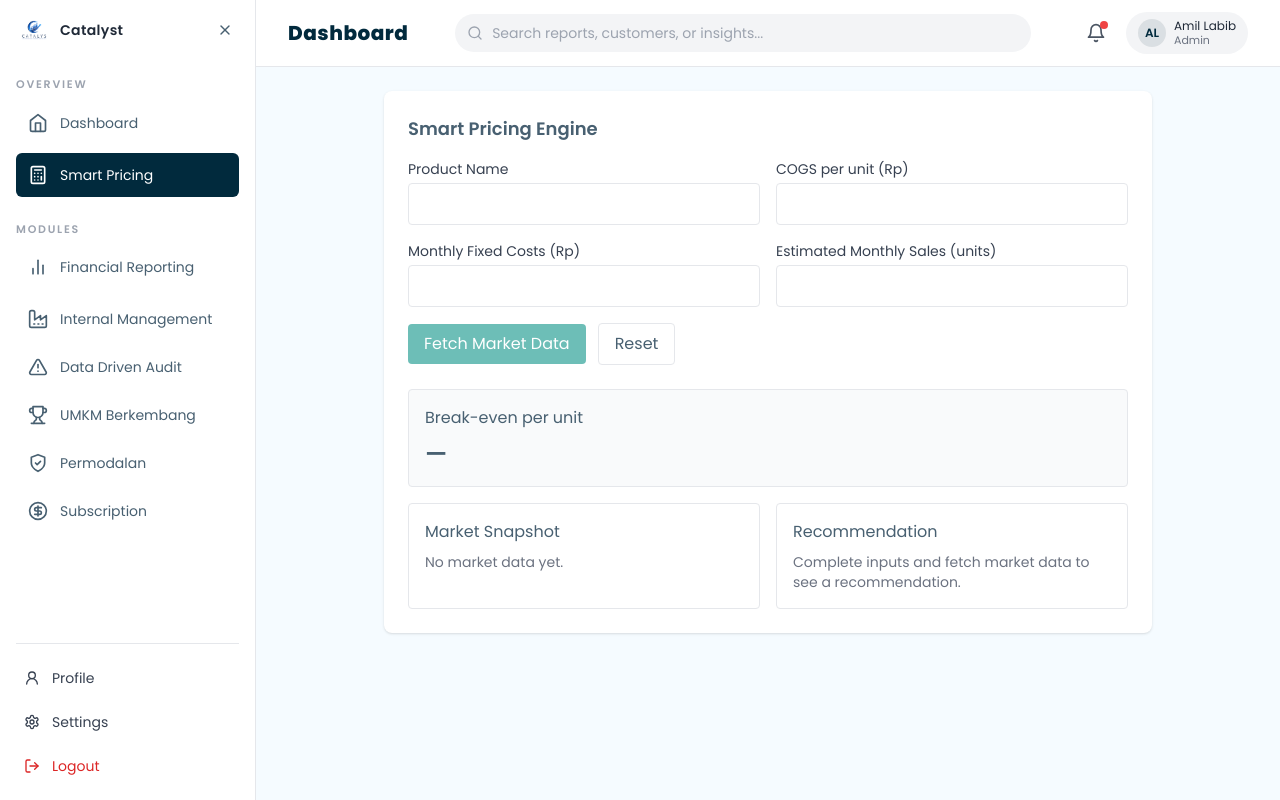
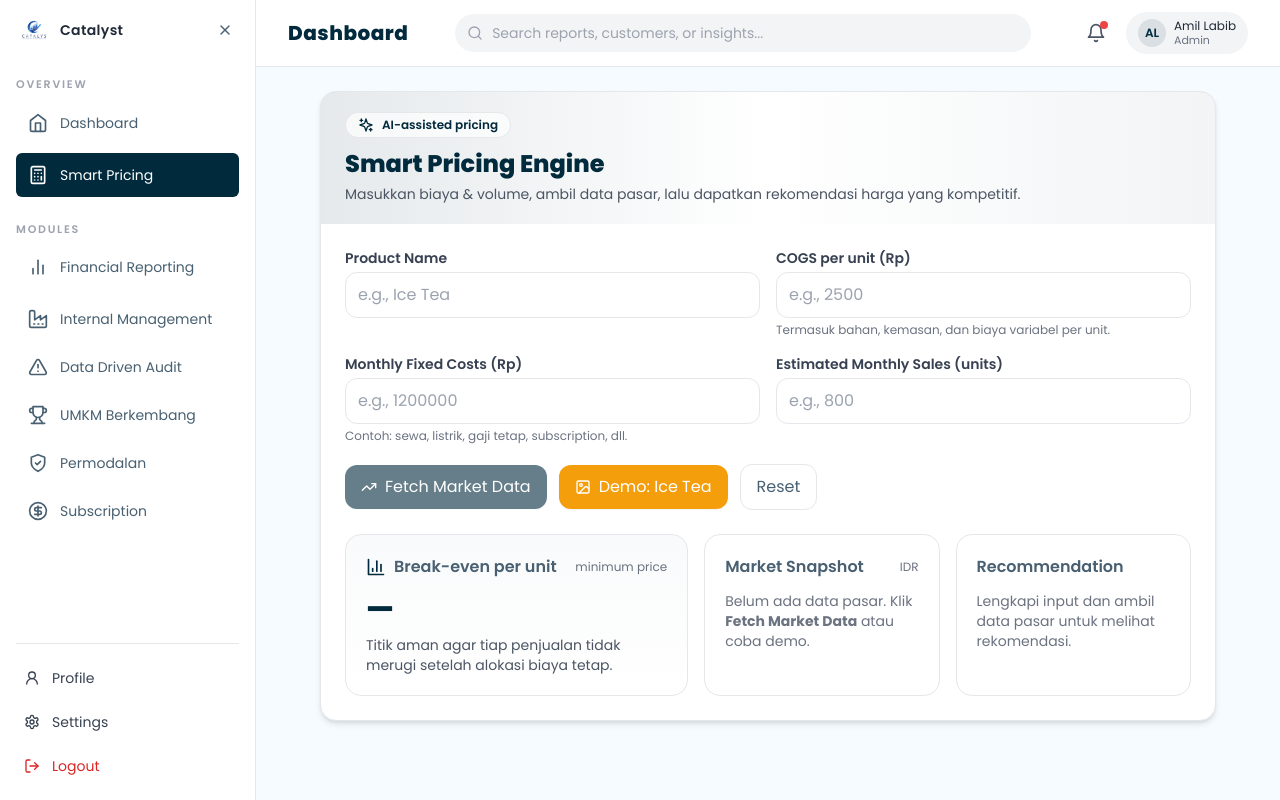
Before and after one commit to AmilLabib/catalyst, a React (Vite) app: page /smart-pricing in a window 1280 px wide. Built offline with nearby package versions, Linux system fonts and the light colour scheme.

Commit message:
smart pricing

```diff
--- a/src/components/SmartPricing.tsx
+++ b/src/components/SmartPricing.tsx
@@ -1,5 +1,11 @@
-import { useState } from "react";
+import { useMemo, useState } from "react";
 import { fetchMarketPricing } from "../utils/pricing";
+import {
+  BarChart3,
+  Image as ImageIcon,
+  Sparkles,
+  TrendingUp,
+} from "lucide-react";
 
 type FormState = {
   productName: string;
@@ -22,6 +28,10 @@ function formatCurrency(n: number) {
     currency: "IDR",
     maximumFractionDigits: 0,
   });
+}
+
+function clamp(n: number, min: number, max: number) {
+  return Math.min(max, Math.max(min, n));
 }
 
 export default function SmartPricing() {
@@ -142,7 +152,38 @@ export default function SmartPricing() {
     setLoading(false);
   };
 
+  const handleDemoIcedTea = async () => {
+    // Fill with reasonable demo values for 'Ice Tea'
+    setForm({
+      productName: "Ice Tea",
+      cogs: 2500,
+      monthlyFixed: 1200000,
+      estMonthlySales: 800,
+    });
+
+    setLoading(true);
+    // Use deterministic demo market numbers (in IDR)
+    const demoMarket = { average: 8000, lowest: 6500, highest: 12000 };
+    // image lives in public/ice-tea.png
+    setMarket(demoMarket);
+    setImageUrl("/ice-tea.png");
+    setLoading(false);
+  };
+
   const breakEven = breakEvenPerUnit();
+
+  const score = useMemo(() => {
+    if (!market || breakEven === null) return null;
+    const ideal = market.average;
+    if (ideal <= 0) return null;
+    // Score how close our recommendation is to market avg while still >= break-even.
+    // 0..100 where 100 is very close to market avg, and penalize if under break-even.
+    const rec = computeRecommendation(ideal, breakEven);
+    const distance = Math.abs(rec - ideal) / ideal; // 0..inf
+    const base = 100 - distance * 100;
+    const penalty = rec < breakEven ? 35 : 0;
+    return Math.round(clamp(base - penalty, 0, 100));
+  }, [market, breakEven]);
 
   let recommendedPrice: number | null = null;
   let profitMarginPct: number | null = null;
@@ -171,23 +212,51 @@ export default function SmartPricing() {
   }
 
   return (
-    <div className="bg-white rounded-lg shadow p-6 max-w-3xl mx-auto">
-      <h3 className="text-lg font-semibold mb-4">Smart Pricing Engine</h3>
+    <div className="max-w-4xl mx-auto">
+      <div className="rounded-2xl shadow-md overflow-hidden border bg-white">
+        <div className="px-6 py-5 bg-gradient-to-r from-primary/10 via-white to-primary/5">
+          <div className="flex items-start justify-between gap-4">
+            <div>
+              <div className="inline-flex items-center gap-2 px-3 py-1 rounded-full bg-white/70 border text-primary text-xs font-semibold">
+                <Sparkles className="w-4 h-4" /> AI-assisted pricing
+              </div>
+              <h3 className="text-2xl font-extrabold text-primary mt-2">
+                Smart Pricing Engine
+              </h3>
+              <p className="text-sm text-gray-600 mt-1">
+                Masukkan biaya & volume, ambil data pasar, lalu dapatkan
+                rekomendasi harga yang kompetitif.
+              </p>
+            </div>
 
+            {score !== null && (
+              <div className="rounded-xl border bg-white px-4 py-3 min-w-[10rem]">
+                <p className="text-xs text-gray-500">Pricing fit score</p>
+                <p className="text-2xl font-extrabold text-primary">
+                  {score}/100
+                </p>
+                <p className="text-xs text-gray-500">(closer to market avg)</p>
+              </div>
+            )}
+          </div>
+        </div>
+
+        <div className="px-6 py-6">
           <div className="grid grid-cols-1 md:grid-cols-2 gap-4">
             <div>
-          <label className="block text-sm font-medium text-gray-700">
+              <label className="block text-sm font-semibold text-gray-700">
                 Product Name
               </label>
               <input
                 value={form.productName}
                 onChange={(e) => handleChange("productName", e.target.value)}
-            className="mt-1 block w-full rounded border px-3 py-2"
+                placeholder="e.g., Ice Tea"
+                className="mt-1 block w-full rounded-xl border px-3 py-2.5 focus:outline-none focus:ring-2 focus:ring-primary/30"
               />
             </div>
 
             <div>
-          <label className="block text-sm font-medium text-gray-700">
+              <label className="block text-sm font-semibold text-gray-700">
                 COGS per unit (Rp)
               </label>
               <input
@@ -196,114 +265,179 @@ export default function SmartPricing() {
                 type="number"
                 min="0"
                 step="1"
-            className="mt-1 block w-full rounded border px-3 py-2"
+                placeholder="e.g., 2500"
+                className="mt-1 block w-full rounded-xl border px-3 py-2.5 focus:outline-none focus:ring-2 focus:ring-primary/30"
               />
+              <p className="text-xs text-gray-500 mt-1">
+                Termasuk bahan, kemasan, dan biaya variabel per unit.
+              </p>
             </div>
 
             <div>
-          <label className="block text-sm font-medium text-gray-700">
+              <label className="block text-sm font-semibold text-gray-700">
                 Monthly Fixed Costs (Rp)
               </label>
               <input
-            value={form.monthlyFixed === "" ? "" : String(form.monthlyFixed)}
+                value={
+                  form.monthlyFixed === "" ? "" : String(form.monthlyFixed)
+                }
                 onChange={(e) => handleChange("monthlyFixed", e.target.value)}
                 type="number"
                 min="0"
                 step="1"
-            className="mt-1 block w-full rounded border px-3 py-2"
+                placeholder="e.g., 1200000"
+                className="mt-1 block w-full rounded-xl border px-3 py-2.5 focus:outline-none focus:ring-2 focus:ring-primary/30"
               />
+              <p className="text-xs text-gray-500 mt-1">
+                Contoh: sewa, listrik, gaji tetap, subscription, dll.
+              </p>
             </div>
 
             <div>
-          <label className="block text-sm font-medium text-gray-700">
+              <label className="block text-sm font-semibold text-gray-700">
                 Estimated Monthly Sales (units)
               </label>
               <input
                 value={
-              form.estMonthlySales === "" ? "" : String(form.estMonthlySales)
+                  form.estMonthlySales === ""
+                    ? ""
+                    : String(form.estMonthlySales)
                 }
-            onChange={(e) => handleChange("estMonthlySales", e.target.value)}
+                onChange={(e) =>
+                  handleChange("estMonthlySales", e.target.value)
+                }
                 type="number"
                 min="0"
                 step="1"
-            className="mt-1 block w-full rounded border px-3 py-2"
+                placeholder="e.g., 800"
+                className="mt-1 block w-full rounded-xl border px-3 py-2.5 focus:outline-none focus:ring-2 focus:ring-primary/30"
               />
             </div>
           </div>
 
-      <div className="flex items-center gap-3 mt-4">
+          <div className="flex flex-wrap items-center gap-3 mt-5">
             <button
               onClick={handleFetchMarket}
               disabled={!form.productName || loading}
-          className="px-4 py-2 bg-teal-600 text-white rounded hover:bg-teal-700 disabled:opacity-60"
+              className="inline-flex items-center gap-2 px-4 py-2.5 rounded-xl bg-primary text-white shadow-sm hover:opacity-95 disabled:opacity-60"
             >
+              <TrendingUp className="w-4 h-4" />
               {loading ? "Fetching..." : "Fetch Market Data"}
             </button>
             <button
+              onClick={handleDemoIcedTea}
+              className="inline-flex items-center gap-2 px-4 py-2.5 rounded-xl bg-amber-500 text-white shadow-sm hover:bg-amber-600"
+            >
+              <ImageIcon className="w-4 h-4" /> Demo: Ice Tea
+            </button>
+            <button
               onClick={() => setForm(initialState)}
-          className="px-4 py-2 border rounded"
+              className="px-4 py-2.5 rounded-xl border bg-white hover:bg-gray-50"
             >
               Reset
             </button>
           </div>
 
-      <div className="mt-6">
-        <div className="bg-gray-50 border rounded p-4">
-          <h4 className="font-medium">Break-even per unit</h4>
-          <p className="text-2xl mt-2 font-semibold">
+          <div className="mt-6 grid grid-cols-1 lg:grid-cols-12 gap-4">
+            <div className="lg:col-span-5 rounded-2xl border bg-gradient-to-b from-gray-50 to-white p-5">
+              <div className="flex items-center justify-between">
+                <div className="flex items-center gap-2">
+                  <BarChart3 className="w-5 h-5 text-primary" />
+                  <h4 className="font-semibold">Break-even per unit</h4>
+                </div>
+                <span className="text-xs text-gray-500">minimum price</span>
+              </div>
+              <p className="text-3xl mt-3 font-extrabold text-primary">
                 {breakEven === null ? "—" : formatCurrency(breakEven)}
+              </p>
+              <p className="text-sm text-gray-600 mt-2">
+                Titik aman agar tiap penjualan tidak merugi setelah alokasi
+                biaya tetap.
               </p>
             </div>
 
-        <div className="grid md:grid-cols-2 gap-4 mt-4">
-          <div className="bg-white border rounded p-4">
-            <h5 className="font-medium">Market Snapshot</h5>
+            <div className="lg:col-span-7 grid grid-cols-1 md:grid-cols-2 gap-4">
+              <div className="rounded-2xl border bg-white p-5">
+                <div className="flex items-center justify-between">
+                  <h5 className="font-semibold">Market Snapshot</h5>
+                  <span className="text-xs text-gray-500">IDR</span>
+                </div>
+
                 {market ? (
-              <div className="mt-2">
-                {imageUrl && (
-                  <div className="mb-3">
+                  <div className="mt-3">
+                    {imageUrl ? (
+                      <div className="mb-3 rounded-xl overflow-hidden border bg-gray-50">
                         <img
                           src={imageUrl}
                           alt={form.productName || "product"}
-                      className="w-28 h-28 object-cover rounded"
+                          className="w-full h-40 object-cover"
+                          loading="lazy"
                         />
                       </div>
+                    ) : (
+                      <div className="mb-3 rounded-xl border bg-gray-50 p-4 text-sm text-gray-500 flex items-center gap-2">
+                        <ImageIcon className="w-4 h-4" /> Tidak ada gambar
+                        produk.
+                      </div>
                     )}
-                <p>
-                  Average: <strong>{formatCurrency(market.average)}</strong>
-                </p>
-                <p>
-                  Lowest: <strong>{formatCurrency(market.lowest)}</strong>
-                </p>
-                <p>
-                  Highest: <strong>{formatCurrency(market.highest)}</strong>
+
+                    <div className="grid grid-cols-3 gap-2">
+                      <div className="rounded-xl bg-gray-50 border p-3">
+                        <p className="text-xs text-gray-500">Lowest</p>
+                        <p className="font-bold text-gray-900">
+                          {formatCurrency(market.lowest)}
                         </p>
                       </div>
+                      <div className="rounded-xl bg-gray-50 border p-3">
+                        <p className="text-xs text-gray-500">Average</p>
+                        <p className="font-extrabold text-primary">
+                          {formatCurrency(market.average)}
+                        </p>
+                      </div>
+                      <div className="rounded-xl bg-gray-50 border p-3">
+                        <p className="text-xs text-gray-500">Highest</p>
+                        <p className="font-bold text-gray-900">
+                          {formatCurrency(market.highest)}
+                        </p>
+                      </div>
+                    </div>
+                  </div>
                 ) : (
-              <p className="text-sm text-gray-500 mt-2">No market data yet.</p>
+                  <p className="text-sm text-gray-500 mt-3">
+                    Belum ada data pasar. Klik{" "}
+                    <strong>Fetch Market Data</strong> atau coba demo.
+                  </p>
                 )}
               </div>
 
-          <div className="bg-white border rounded p-4">
-            <h5 className="font-medium">Recommendation</h5>
+              <div className="rounded-2xl border bg-white p-5">
+                <h5 className="font-semibold">Recommendation</h5>
                 {recommendedPrice === null ? (
-              <p className="text-sm text-gray-500 mt-2">
-                Complete inputs and fetch market data to see a recommendation.
+                  <p className="text-sm text-gray-500 mt-3">
+                    Lengkapi input dan ambil data pasar untuk melihat
+                    rekomendasi.
                   </p>
                 ) : (
-              <div className="mt-2">
-                <p className="text-2xl font-semibold">
+                  <div className="mt-3">
+                    <p className="text-3xl font-extrabold text-primary">
                       {formatCurrency(recommendedPrice)}
                     </p>
-                <p className="text-sm text-gray-600 mt-1">
-                  Projected profit margin: <strong>{profitMarginPct}%</strong>
-                </p>
-                <p className="mt-3 text-sm text-gray-700">{rationale}</p>
+                    <div className="mt-2 flex items-center gap-2 text-sm text-gray-600">
+                      <span>Projected profit margin:</span>
+                      <span className="font-semibold text-gray-900">
+                        {profitMarginPct}%
+                      </span>
+                    </div>
+                    <div className="mt-3 rounded-xl border bg-gray-50 p-3 text-sm text-gray-700">
+                      {rationale}
+                    </div>
                   </div>
                 )}
               </div>
             </div>
           </div>
         </div>
+      </div>
+    </div>
   );
 }
```
Also changed, not shown: public/ice-tea.png (added). Lines whose indentation alone changed are shown as unchanged.
